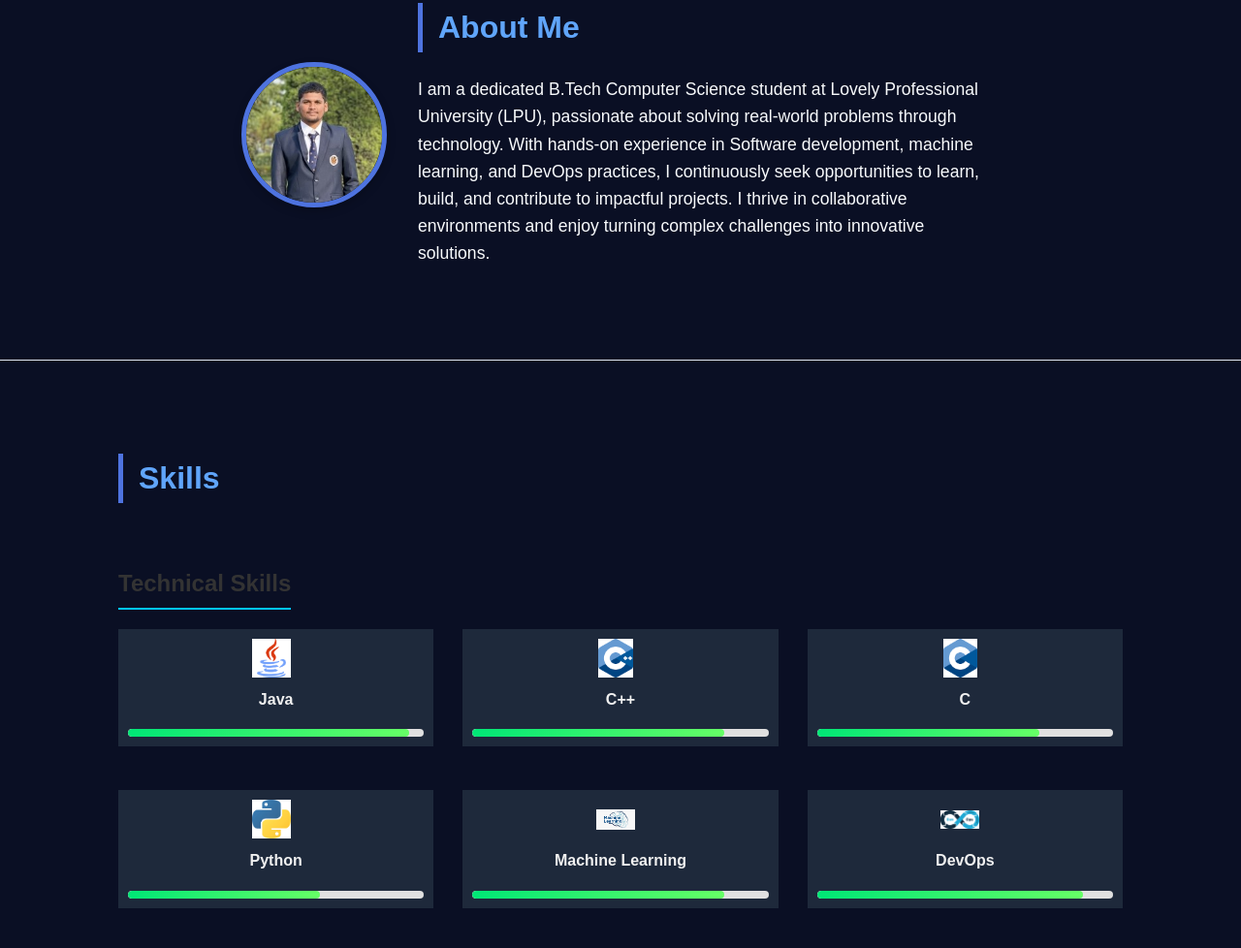
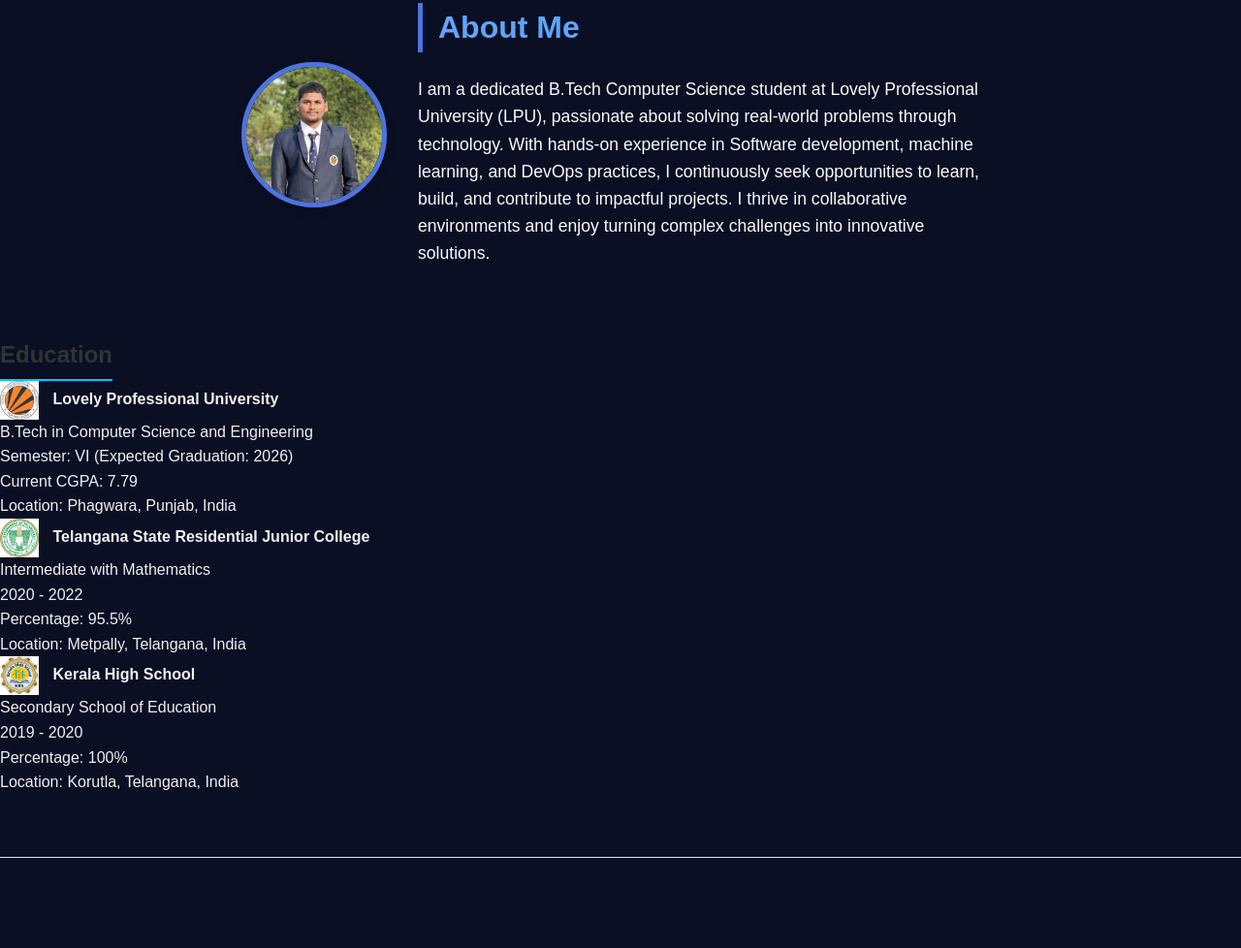
Before and after one commit to PranayPatel12/my-portfolio, a plain HTML site: page index.html in a window 1280 px wide. Shown: the part 449-1427 px from the top of the page at 97% size. Drawn offline with Linux system fonts and the light colour scheme.

Commit message:
Added education section in index.html

```diff
--- a/index.html
+++ b/index.html
@@ -63,6 +63,32 @@
           </div>
         </div>
       </div>
+      <div class="education-section">
+          <h3>Education</h3>
+          <div class="education-grid">
+            <div class="education-item fade-in">
+              <h4><img src="LPU-logo.jpg" alt="LPU Logo" class="skill-logo"> Lovely Professional University</h4>
+              <p>B.Tech in Computer Science and Engineering</p>
+              <p>Semester: VI (Expected Graduation: 2026)</p>
+              <p>Current CGPA: 7.79</p>
+              <p>Location: Phagwara, Punjab, India</p>
+            </div>
+            <div class="education-item fade-in">
+              <h4><img src="TSRJC-logo.png" alt="LPU Logo" class="skill-logo"> Telangana State Residential Junior College</h4>
+              <p>Intermediate with Mathematics</p>
+              <p>2020 - 2022</p>
+              <p>Percentage: 95.5%</p>
+              <p>Location: Metpally, Telangana, India</p>
+            </div>
+            <div class="education-item fade-in">
+              <h4><img src="Khs-logo.jpg" alt="LPU Logo" class="skill-logo"> Kerala High School</h4>
+              <p>Secondary School of Education</p>
+              <p>2019 - 2020</p>
+              <p>Percentage: 100%</p>
+              <p>Location: Korutla, Telangana, India</p>
+            </div>
+          </div>
+        </div>
     </section>
     <section id="skills" class="section">
   <div class="container">
```
